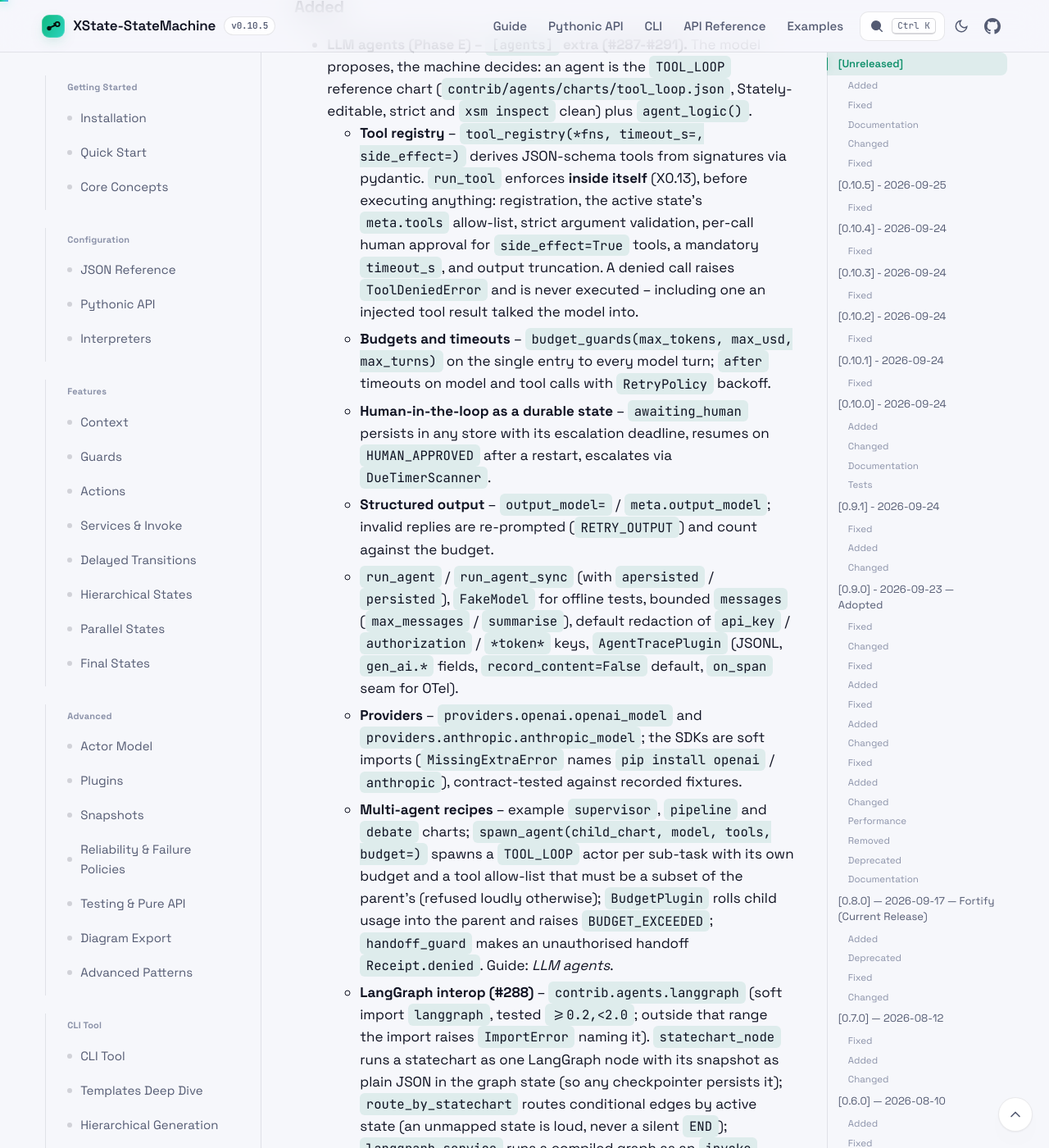
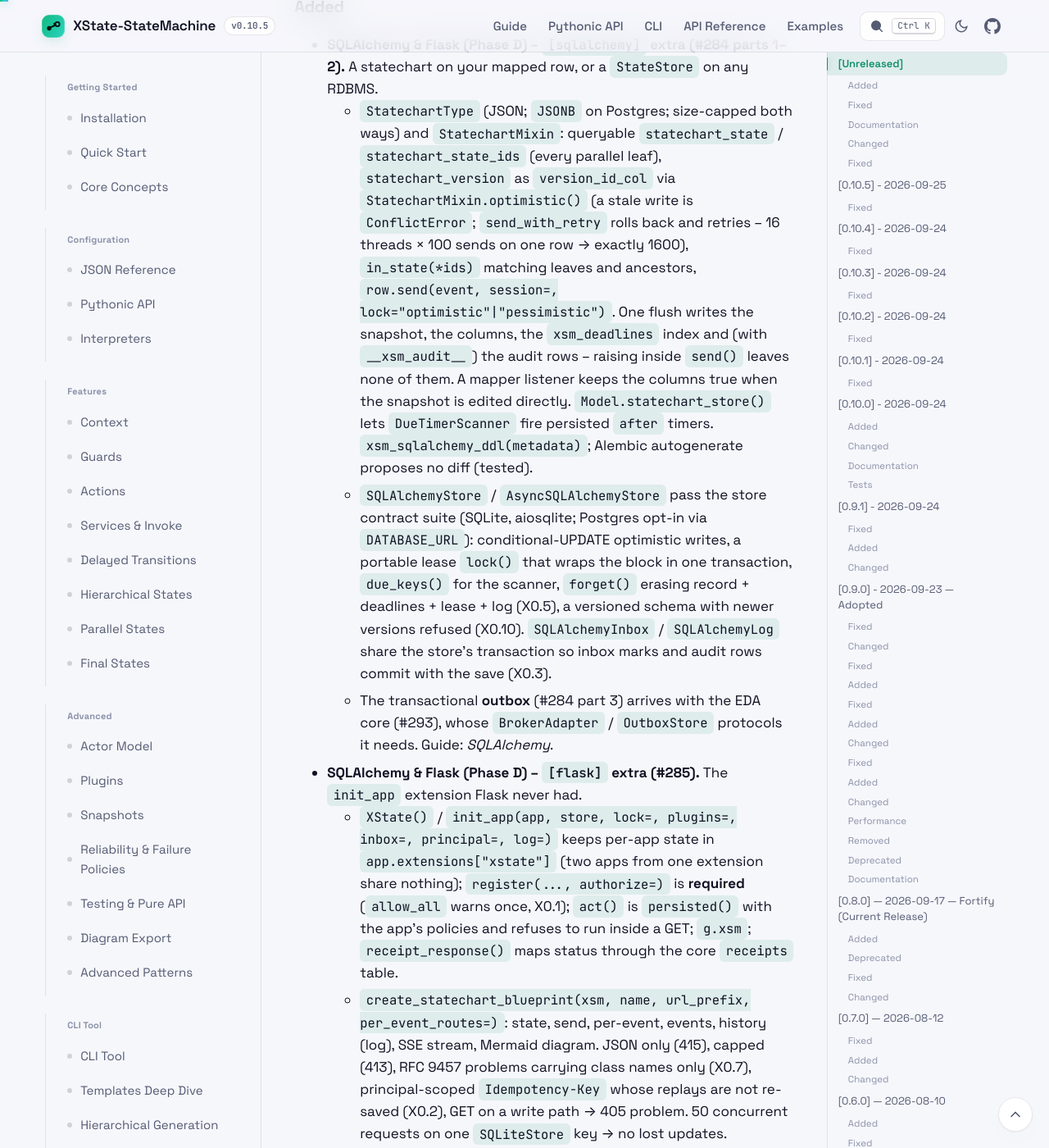
Before and after one commit to basiltt/xstate-statemachine, a Jekyll site: the page built from docs/_guide/changelog.md, in a window 1280 px wide and 1400 px high, scrolled down 665 px. Shown: the whole window at 82% size. Built offline with Jekyll 4.4.1, drawn with Linux system fonts in a browser that asks for light colours; some of the changed text lies outside the part shown.

Commit message:
docs+chore: #284/#285 integration pages and shared files -- extras deps, [all], CI cells, nav/search, INTEGRATION_PAGES, README/api/extras rows, changelogs, verify script
- docs/_guide/integration-sqlalchemy.md and integration-flask.md from the
  template: executable Quick starts (doc-requires), full Reference,
  Guarantees + Threat model boxes citing X0.1/X0.2/X0.3/X0.4/X0.5/X0.7/
  X0.10, Compatibility, Troubleshooting. The SQLAlchemy page carries a
  marked "Transactional outbox -- arrives with the EDA core (#293)"
  section; the Flask page documents Flask-WTF CSRFProtect compatibility
  and the single-threaded dev-server caveat for SSE.
- pyproject: sqlalchemy = ["sqlalchemy>=2.0"], flask = ["flask>=2.3"],
  both added to [all].
- ci.yml: the [sqlalchemy] cell installs aiosqlite + alembic; the [flask]
  cell installs quart + flask-wtf (the Quart shim tests run there); the
  coverage job installs both extras.
- Sidebar + pages_order, search index, INTEGRATION_PAGES, extras rows ->
  shipped, README Integrations rows, API reference contrib rows.
- CHANGELOG.md + docs changelog: "SQLAlchemy & Flask (Phase D)" x2.
- scripts/verify/G6_sqla_flask.py -> ALL OK.

Co-Authored-By: Claude <noreply@anthropic.com>

```diff
--- a/docs/_guide/changelog.md
+++ b/docs/_guide/changelog.md
@@ -15,6 +15,58 @@ For the full changelog with commit history, see [CHANGELOG.md on GitHub](https:/
 
 ### Added
 
+- **SQLAlchemy & Flask (Phase D) -- `[sqlalchemy]` extra (#284 parts 1–2).**
+  A statechart on your mapped row, or a `StateStore` on any RDBMS.
+  - `StatechartType` (JSON; `JSONB` on Postgres; size-capped both ways)
+    and `StatechartMixin`: queryable `statechart_state` /
+    `statechart_state_ids` (every parallel leaf), `statechart_version`
+    as `version_id_col` via `StatechartMixin.optimistic()` (a stale write
+    is `ConflictError`; `send_with_retry` rolls back and retries -- 16
+    threads × 100 sends on one row → exactly 1600), `in_state(*ids)`
+    matching leaves and ancestors, `row.send(event, session=,
+    lock="optimistic"|"pessimistic")`. One flush writes the snapshot,
+    the columns, the `xsm_deadlines` index and (with `__xsm_audit__`)
+    the audit rows -- raising inside `send()` leaves none of them. A
+    mapper listener keeps the columns true when the snapshot is edited
+    directly. `Model.statechart_store()` lets `DueTimerScanner` fire
+    persisted `after` timers. `xsm_sqlalchemy_ddl(metadata)`; Alembic
+    autogenerate proposes no diff (tested).
+  - `SQLAlchemyStore` / `AsyncSQLAlchemyStore` pass the store contract
+    suite (SQLite, aiosqlite; Postgres opt-in via `DATABASE_URL`):
+    conditional-UPDATE optimistic writes, a portable lease `lock()` that
+    wraps the block in one transaction, `due_keys()` for the scanner,
+    `forget()` erasing record + deadlines + lease + log (X0.5), a
+    versioned schema with newer versions refused (X0.10).
+    `SQLAlchemyInbox` / `SQLAlchemyLog` share the store's transaction so
+    inbox marks and audit rows commit with the save (X0.3).
+  - The transactional **outbox** (#284 part 3) arrives with the EDA core
+    (#293), whose `BrokerAdapter` / `OutboxStore` protocols it needs.
+    Guide: *SQLAlchemy*.
+- **SQLAlchemy & Flask (Phase D) -- `[flask]` extra (#285).** The `init_app`
+  extension Flask never had.
+  - `XState()` / `init_app(app, store, lock=, plugins=, inbox=,
+    principal=, log=)` keeps per-app state in `app.extensions["xstate"]`
+    (two apps from one extension share nothing); `register(...,
+    authorize=)` is **required** (`allow_all` warns once, X0.1); `act()`
+    is `persisted()` with the app's policies and refuses to run inside a
+    GET; `g.xsm`; `receipt_response()` maps status through the core
+    `receipts` table.
+  - `create_statechart_blueprint(xsm, name, url_prefix,
+    per_event_routes=)`: state, send, per-event, events, history (log),
+    SSE stream, Mermaid diagram. JSON only (415), capped (413), RFC 9457
+    problems carrying class names only (X0.7), principal-scoped
+    `Idempotency-Key` whose replays are not re-saved (X0.2), GET on a
+    write path → 405 problem. 50 concurrent requests on one
+    `SQLiteStore` key → no lost updates.
+  - `SessionStore`: wizard state in the signed session cookie with a hard
+    3 KiB cap and `SessionStoreTooLargeError`.
+  - `flask xsm inspect|diagram|docs|simulate <name>` -- output identical
+    to `xsm`. Flask-WTF `CSRFProtect` compatibility documented and tested
+    (exempt blueprint or `X-CSRFToken`).
+  - Quart shim (`contrib.quart`, `async with xsm.act()`), a soft import --
+    no separate extra; the same route tests run under Quart in CI.
+    Guide: *Flask*.
+- **LLM agents (Phase E) -- `[agents]` extra (#287, #290).** The model
 - **LLM agents (Phase E) -- `[agents]` extra (#287-#291).** The model
   proposes, the machine decides: an agent is the `TOOL_LOOP` reference
   chart (`contrib/agents/charts/tool_loop.json`, Stately-editable, strict
--- a/docs/_layouts/default.html
+++ b/docs/_layouts/default.html
@@ -163,6 +163,8 @@
           <a href="{{ '/guide/integration-starlette/' | relative_url }}" class="sidebar-link">Starlette</a>
           <a href="{{ '/guide/integration-fastapi/' | relative_url }}" class="sidebar-link">FastAPI</a>
           <a href="{{ '/guide/integration-litestar/' | relative_url }}" class="sidebar-link">Litestar</a>
+          <a href="{{ '/guide/integration-sqlalchemy/' | relative_url }}" class="sidebar-link">SQLAlchemy</a>
+          <a href="{{ '/guide/integration-flask/' | relative_url }}" class="sidebar-link">Flask</a>
           <a href="{{ '/guide/integration-agents/' | relative_url }}" class="sidebar-link">LLM agents</a>
           <a href="{{ '/guide/vs-langgraph/' | relative_url }}" class="sidebar-link">vs LangGraph</a>
           <a href="{{ '/guide/vs-burr/' | relative_url }}" class="sidebar-link">vs Burr</a>
@@ -226,7 +228,7 @@
         </div>
 
         <!-- Previous / Next Navigation -->
-        {% assign pages_order = "getting-started,quick-start,core-concepts,json-config,pythonic-api,interpreters,context,guards,actions,services,delayed-transitions,hierarchical,parallel,final-states,actors,plugins,snapshots,reliability,diagrams,examples,cli,cli-templates,cli-hierarchy,stately-export,integrations,integrations-extras,patterns,persistence,guarantees,security,integration-redis,integration-pydantic,integration-starlette,integration-fastapi,integration-litestar,integration-agents,vs-langgraph,vs-burr,vs-statelyai-agent,production-characteristics,troubleshooting,faq,changelog" | split: "," %}
+        {% assign pages_order = "getting-started,quick-start,core-concepts,json-config,pythonic-api,interpreters,context,guards,actions,services,delayed-transitions,hierarchical,parallel,final-states,actors,plugins,snapshots,reliability,diagrams,examples,cli,cli-templates,cli-hierarchy,stately-export,integrations,integrations-extras,patterns,persistence,guarantees,security,integration-redis,integration-pydantic,integration-starlette,integration-fastapi,integration-litestar,integration-sqlalchemy,integration-flask,integration-agents,vs-langgraph,vs-burr,vs-statelyai-agent,production-characteristics,troubleshooting,faq,changelog" | split: "getting-started,quick-start,core-concepts,json-config,pythonic-api,interpreters,context,guards,actions,services,delayed-transitions,hierarchical,parallel,final-states,actors,plugins,snapshots,reliability,diagrams,examples,cli,cli-templates,cli-hierarchy,stately-export,integrations,integrations-extras,patterns,persistence,guarantees,security,integration-redis,integration-pydantic,integration-starlette,integration-fastapi,integration-litestar,integration-sqlalchemy,integration-flask,integration-agents,vs-langgraph,vs-burr,vs-statelyai-agent,production-characteristics,troubleshooting,faq,changelog" %}
         {% assign current_name = page.url | remove: "/guide/" | remove: "/" %}
         {% assign prev_page = nil %}
         {% assign next_page = nil %}
--- a/docs/assets/js/search-index.json
+++ b/docs/assets/js/search-index.json
@@ -150,6 +150,18 @@
     "description": "[litestar] extra — XStatePlugin, Provide() get_interpreter, generated statechart Controller with OpenAPI discriminated union, problem+json, SSE/WebSocket."
   },
   {
+    "title": "SQLAlchemy integration",
+    "section": "Integrations",
+    "url": "/guide/integration-sqlalchemy/",
+    "description": "[sqlalchemy] extra — StatechartType, StatechartMixin with version_id_col optimistic locking, in_state() queries, audit rows in the same flush, SQLAlchemyStore / AsyncSQLAlchemyStore, inbox and log, Alembic."
+  },
+  {
+    "title": "Flask integration",
+    "section": "Integrations",
+    "url": "/guide/integration-flask/",
+    "description": "[flask] extra — XState init_app extension, act(), statechart blueprint, Idempotency-Key, SSE, SessionStore wizards, flask xsm CLI, Flask-WTF CSRF, Quart shim."
+  },
+  {
     "title": "LLM agents",
     "section": "Integrations",
     "url": "/guide/integration-agents/",
--- a/pyproject.toml
+++ b/pyproject.toml
@@ -74,7 +74,7 @@ pydantic      = ["pydantic>=2.5"]  # #266
 observability = []  # #273  opentelemetry-api>=1.20, prometheus-client>=0.17
 testing       = []  # #268  pytest>=8, hypothesis>=6.100
 redis         = ["redis>=5"]  # #306
-sqlalchemy    = []  # #284  sqlalchemy>=2.0
+sqlalchemy    = ["sqlalchemy>=2.0"]  # #284
 starlette     = ["starlette>=0.27"]  # #275
 fastapi       = [  # #276; self-reference avoided so the audit test sees pins
     "fastapi>=0.100",
@@ -82,7 +82,7 @@ fastapi       = [  # #276; self-reference avoided so the audit test sees pins
     "starlette>=0.27",
 ]
 litestar      = ["litestar>=2.0", "starlette>=0.27"]  # #278
-flask         = []  # #285  flask>=2.3
+flask         = ["flask>=2.3"]  # #285
 django        = []  # #280  django>=4.2
 drf           = []  # #283  djangorestframework>=3.14 + [django]
 channels      = []  # #283  channels>=4 + [django]
@@ -102,6 +102,8 @@ all           = [  # every SHIPPED extra; grows as issues land
     "starlette>=0.27",
     "fastapi>=0.100",
     "litestar>=2.0",
+    "sqlalchemy>=2.0",
+    "flask>=2.3",
 ]
 
 [project.urls]
```
Also changed, not shown: docs/_guide/integration-flask.md (added, +153 -0 lines), docs/_guide/integration-sqlalchemy.md (added, +155 -0 lines), docs/_guide/integrations-extras.md (+2 -2 lines), docs/api/index.md (+2 -0 lines), tests/test_docs_site.py (+2 -0 lines), .github/workflows/ci.yml, CHANGELOG.md, README.md, 1 other file.
